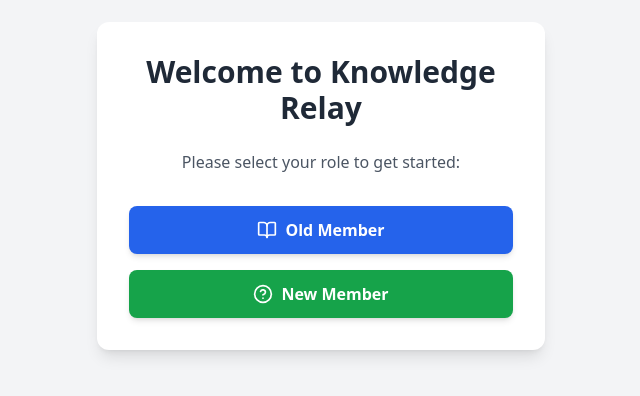
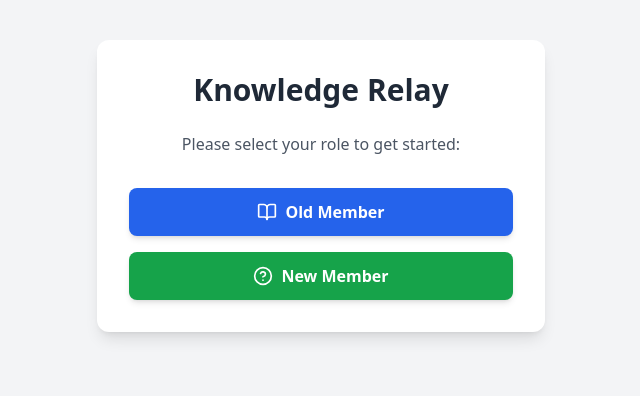
Before and after one commit to riyadomf/knowledgeRelay, a React (Create React App) app in the folder frontend/: page / in a window 1280 px wide. Shown: the part 214-610 px from the top of the page, without its empty margins (319-959 px from the left). Built offline with nearby package versions, Linux system fonts and the light colour scheme.

Commit message:
fix: update welcome message to remove redundant text

```diff
--- a/frontend/src/App.js
+++ b/frontend/src/App.js
@@ -443,7 +443,7 @@ function App() {
     <div className="flex flex-col items-center justify-center min-h-screen bg-gray-100 p-4">
       <div className="bg-white p-8 rounded-xl shadow-lg w-full max-w-md text-center">
         <h2 className="text-3xl font-bold text-gray-800 mb-6">
-          Welcome to Knowledge Relay
+          Knowledge Relay
         </h2>
         <p className="text-gray-600 mb-8">
           Please select your role to get started:
```
